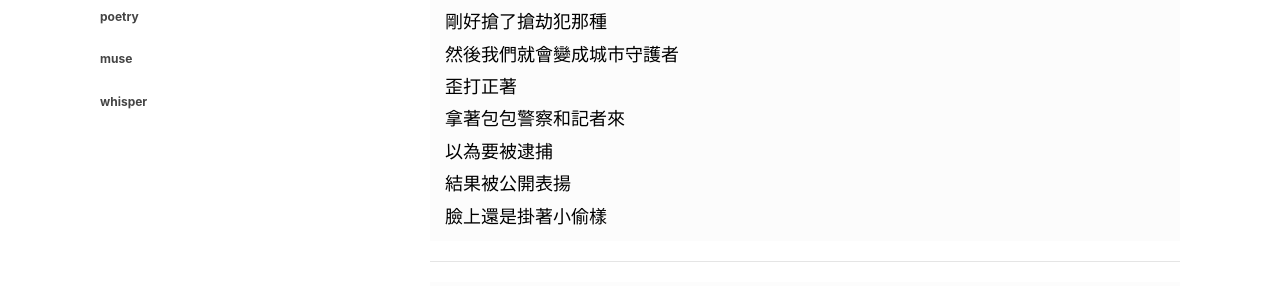
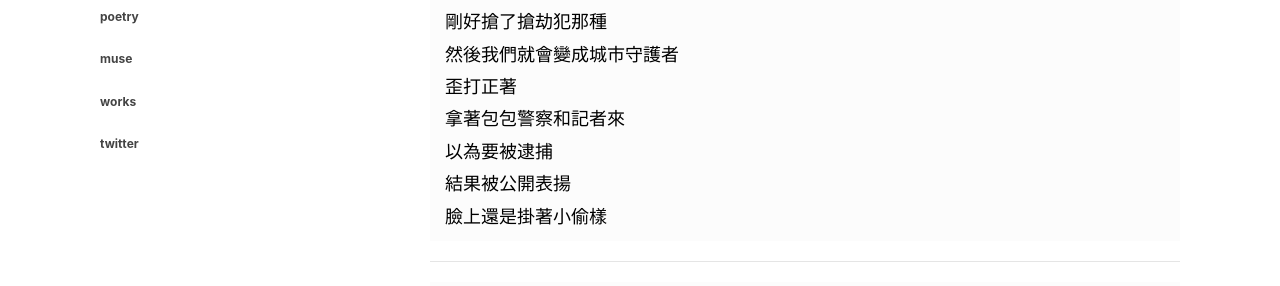
Before and after one commit to zenkarsha/whisper, a Jekyll site: the page built from index.md, in a window 1280 px wide. Shown: the part 214-500 px from the top of the page. Built offline with Jekyll 4.4.1, drawn with Linux system fonts in a browser that asks for light colours.

Commit message:
Update _config.yml

```diff
--- a/_config.yml
+++ b/_config.yml
@@ -8,5 +8,7 @@ navigation:
     url: https://zenkarsha.github.io/poetry/
   - title: muse
     url: https://zenkarsha.github.io/muse/
-  - title: whisper
-    url: https://zenkarsha.github.io/whisper/
+  - title: works
+    url: https://zenkarsha.github.io/works/
+  - title: twitter
+    url: https://twitter.com/zenkarsha/
```
